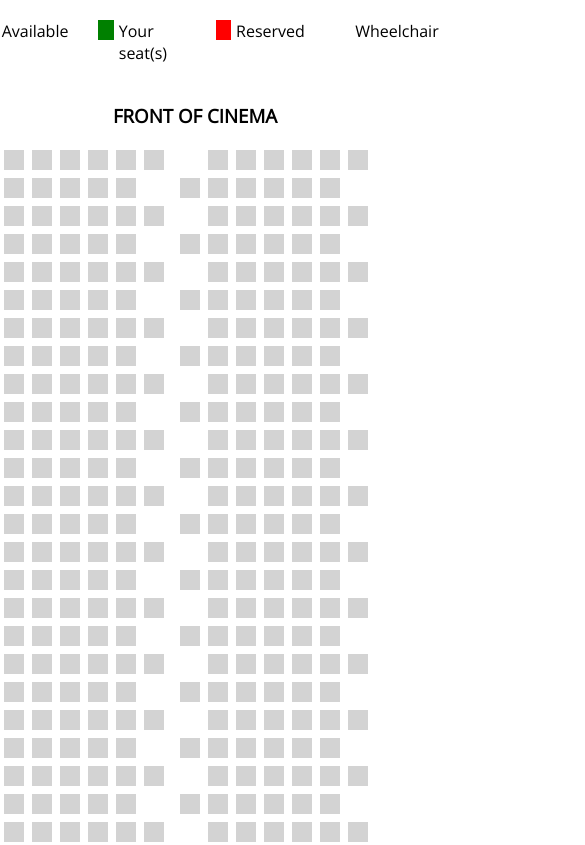
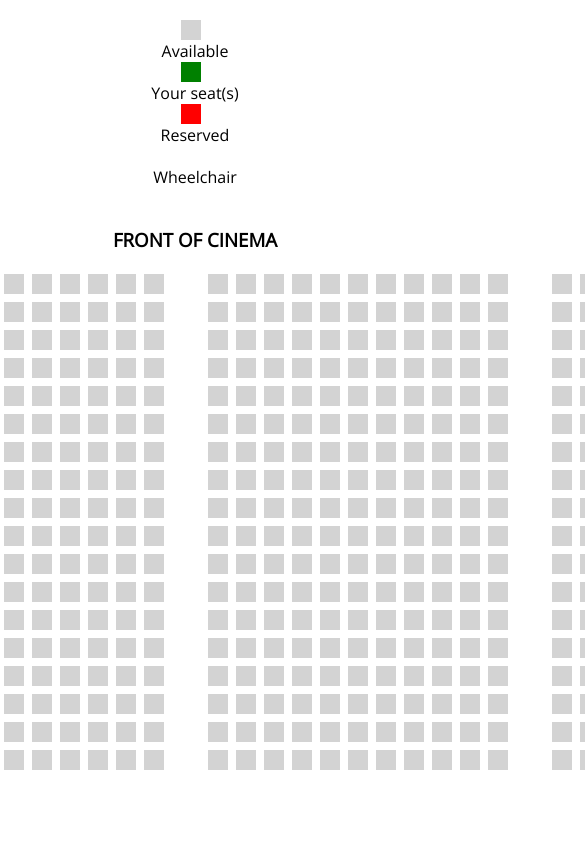
Before and after one commit to nidvar/b2moviebooking, a plain HTML site: page index.html in a window 390 px wide. Shown: the top 845 px of the page, 585 px wide, since content can reach past the window. Drawn offline with nearby package versions, Linux system fonts and the light colour scheme.

Commit message:
mobile responsive issue

```diff
--- a/index.html
+++ b/index.html
@@ -6,7 +6,7 @@
     <link href='style.css' rel='stylesheet' type='text/css'>
 </head>
 <body>
-
+    <div id='mobile'>
         <div id='toprow'>
             <div class='legend available'></div>
             <div>Available</div>
@@ -20,12 +20,16 @@
             <div class='legend'></div>
             <div>Wheelchair</div>
         </div>
+    </div>
+
     <h3>FRONT OF CINEMA</h3>
 
-
+    <div id='cinemaCover'>
         <div id='cinema'>
 
         </div>
+    </div>
+
 
     <div id='results'></div>
 
--- a/style.css
+++ b/style.css
@@ -1,8 +1,5 @@
 @import url('https://fonts.googleapis.com/css?family=Open+Sans&display=swap');
 
-*{
-    box-sizing:border-box;
-}
 body{
     font-family: 'Open Sans', sans-serif;
     display:flex;
@@ -48,3 +45,23 @@ body{
     display:flex;
     flex-wrap: wrap;
 }
+#cinemaCover{
+    min-width:720px;
+}
+
+@media only screen and (max-width: 600px) {
+    body{
+      display:block;
+      text-align:center;
+    }
+    #mobile{
+        display:flex;
+        align-items: center;
+        justify-content: center;
+    }
+    #toprow{
+        display:flex;
+        flex-direction: column;
+        padding:20px;
+    }
+  }
```
Lines whose indentation alone changed are shown as unchanged.
